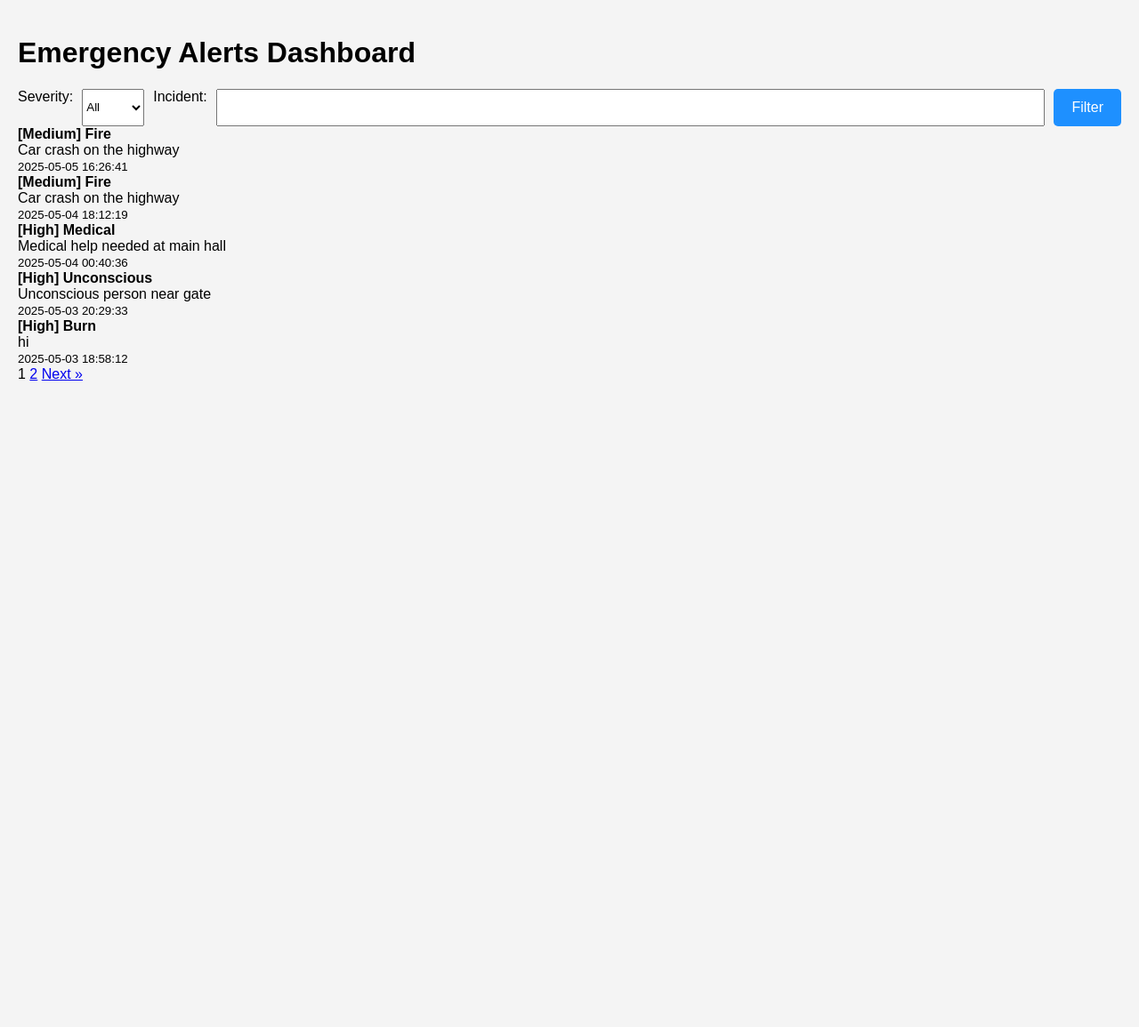
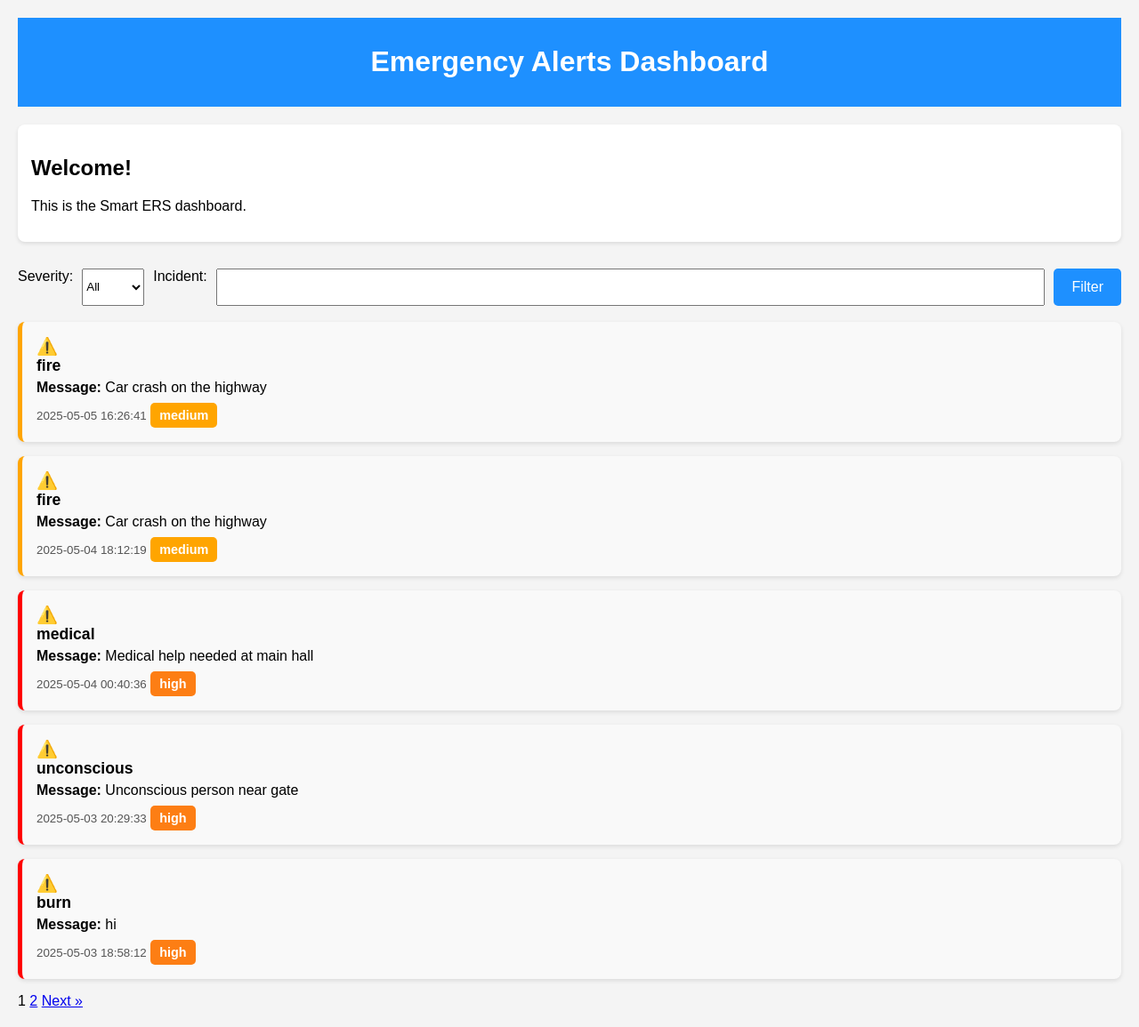
Before and after one commit to aarushi2810/emergency-response-dashboard, a Flask app: page / in a window 1280 px wide. Shown: the whole page at 89% size. Before the commit the page ends 428 px from the top, so only its background shows below. Run offline with Flask 3, Linux system fonts and the light colour scheme; data comes from the database, SQL or seed files in the repository; some libraries are stand-ins or nearby versions.

Commit message:
Update index.html

```diff
--- a/templates/index.html
+++ b/templates/index.html
@@ -6,7 +6,14 @@
 <link rel="stylesheet" href="{{ url_for('static', filename='style.css') }}" />
 </head>
 <body>
+    <header>
 <h1>Emergency Alerts Dashboard</h1>
+</header>
+<main>
+<section>
+    <h2>Welcome!</h2>
+    <p>This is the Smart ERS dashboard.</p>
+  </section>
 
 <form class="filter-form" method="get" action="/">
     <label for="severity">Severity:</label>
@@ -22,18 +29,32 @@
 
     <button type="submit">Filter</button>
 </form>
+<br>
+<div id="spinner" class="spinner" style="display: none;">Loading...</div>
+<div id="alertContainer">
+    <div id="alertContainer">
+        {% for alert in alerts %}
+          <div class="alert-card default {{ alert.severity|lower }}">
+            <h3>{{ alert.incident_type or "Emergency Alert" }}</h3>
+            <p><strong>Message:</strong> {{ alert.message or "N/A" }}</p>
+            <div class="card-footer">
+              <small class="text-muted">{{ alert.timestamp.strftime('%Y-%m-%d %H:%M:%S') }}</small>
+              <span class="badge {{
+                  'bg-success' if alert.severity.lower() == 'low' else
+                  'bg-warning' if alert.severity.lower() == 'medium' else
+                  'bg-orange' if alert.severity.lower() == 'high' else
+                  'bg-danger' if alert.severity.lower() == 'critical' else
+                  'bg-secondary'
+              }}">{{ alert.severity }}</span>
+            </div>
+          </div>
+        {% else %}
+          <p>No alerts found.</p>
+        {% endfor %}
+      </div>
 
-{% for alert in alerts %}
-    <div class="alert">
-        <strong>[{{ alert.severity|capitalize }}] {{ alert.incident_type|capitalize }}</strong><br>
-        {{ alert.message }}<br>
-        <small>{{ alert.timestamp.strftime('%Y-%m-%d %H:%M:%S') }}</small>
-    </div>
-{% else %}
-    <p>No alerts found.</p>
-{% endfor %}
 
-<div class="pagination">
+<div>
     {% if pagination.has_prev %}
         <a href="?page={{ pagination.prev_num }}&severity={{ request.args.get('severity', '') }}&incident_type={{ request.args.get('incident_type', '') }}">« Prev</a>
     {% endif %}
@@ -51,6 +72,7 @@
     {% if pagination.has_next %}
         <a href="?page={{ pagination.next_num }}&severity={{ request.args.get('severity', '') }}&incident_type={{ request.args.get('incident_type', '') }}">Next »</a>
     {% endif %}
-</div>
+</div></div></main>
+
 </body>
 </html>
```
